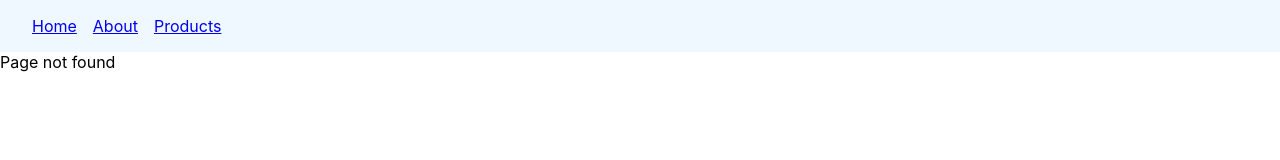
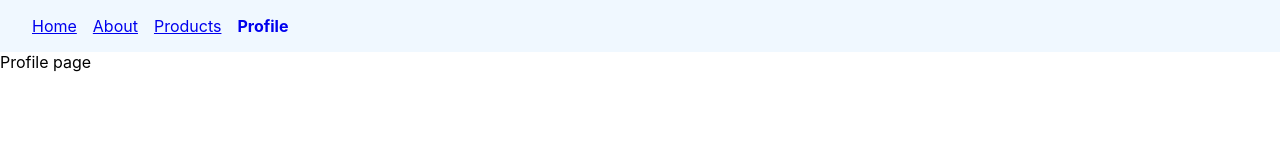
Before and after one commit to Diognet/reactRouter, a React (Create React App) app: page /profile in a window 1280 px wide. Before the commit this address had no page. Shown: the top 160 px of the page. Built offline with nearby package versions, Linux system fonts and the light colour scheme.

Commit message:
Authentication and Protected Routes

```diff
--- a/src/App.js
+++ b/src/App.js
@@ -11,11 +11,13 @@ import { FeaturedProducts } from './components/FeaturedProducts';
 import { Users } from './components/Users';
 import { UserDetails } from './components/UsersDetails';
 import { Admin } from './components/Admin';
+import Profile from './components/Profile';
+import { AuthProvider } from './components/auth';
 const LazyAbout = React.lazy(() => import('./components/About'));
 
 function App() {
   return (
-    <>
+    <AuthProvider>
       <Navbar />
       <Routes>
         <Route path="/" element={<Home />} />
@@ -39,9 +41,11 @@ function App() {
           <Route path=":userId" element={<UserDetails />} />
           <Route path="admin" element={<Admin />} />
         </Route>
+
+        <Route path="profile" element={<Profile />} />
         <Route path="*" element={<NoMatch />} />
       </Routes>
-    </>
+    </AuthProvider>
   );
 }
 
--- a/src/components/Navbar.js
+++ b/src/components/Navbar.js
@@ -20,6 +20,9 @@ export const Navbar = () => {
       <NavLink style={navlinkStyles} to="/products">
         Products
       </NavLink>
+      <NavLink style={navlinkStyles} to="/profile">
+        Profile
+      </NavLink>
     </nav>
   );
 };
--- /dev/null
+++ b/src/components/Profile.js
@@ -0,0 +1,5 @@
+import React from 'react';
+
+export default function Profile() {
+  return <div>Profile page </div>;
+}
--- /dev/null
+++ b/src/components/auth.js
@@ -0,0 +1,23 @@
+import { useContext, createContext, useState } from 'react';
+
+const AuthContext = createContext(null);
+
+export const AuthProvider = ({ children }) => {
+const [user, setUser] = useState(null);
+
+const login = (user) => {
+  setUser(user);
+};
+const logout = () => {
+  setUser(null);
+};
+
+return (
+  <AuthContext.Provider value={{ user, login, logout }}>
+    {children}
+  </AuthContext.Provider>
+);
+};
+export const useAuth = () => {
+  return useContext(AuthContext);
+};
```
